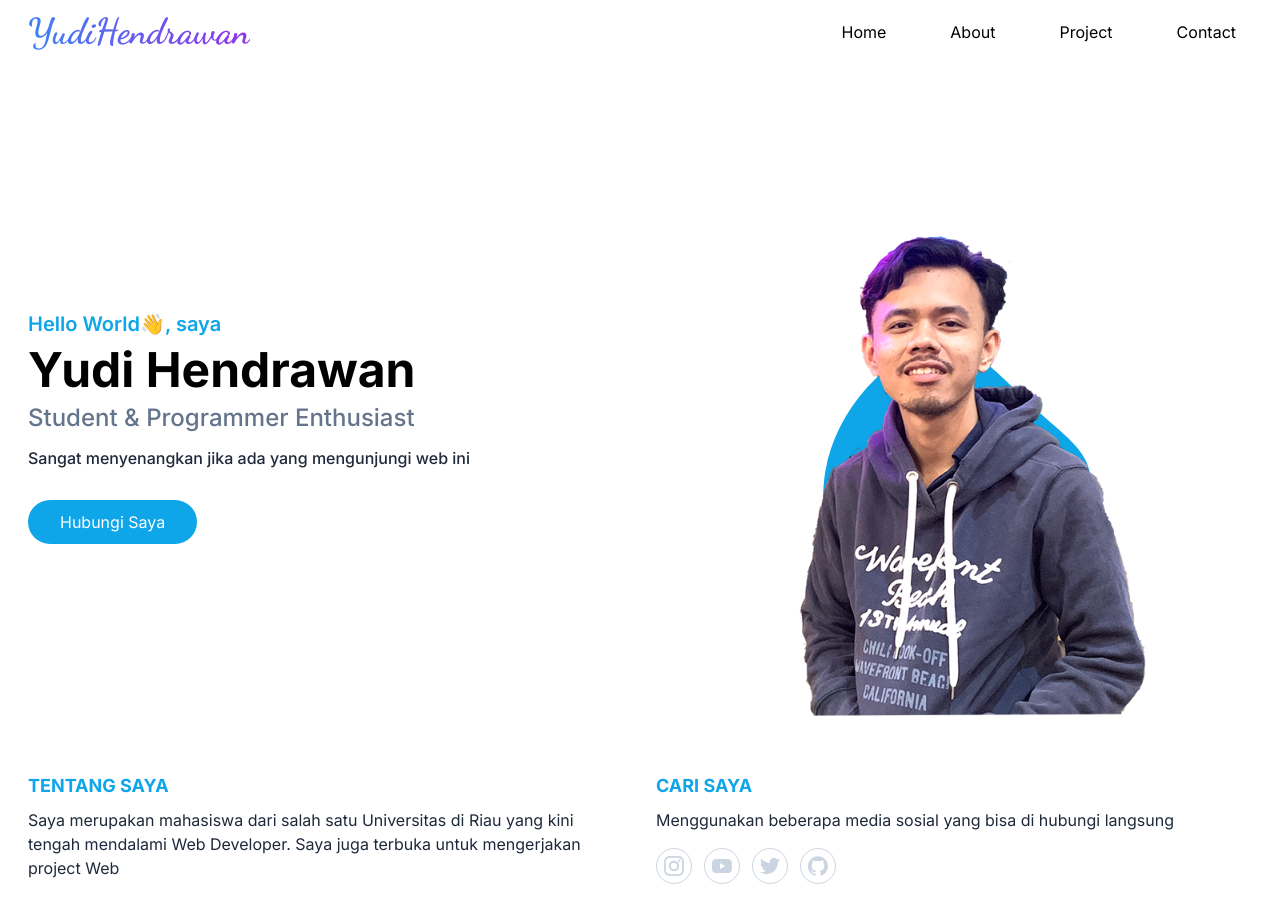
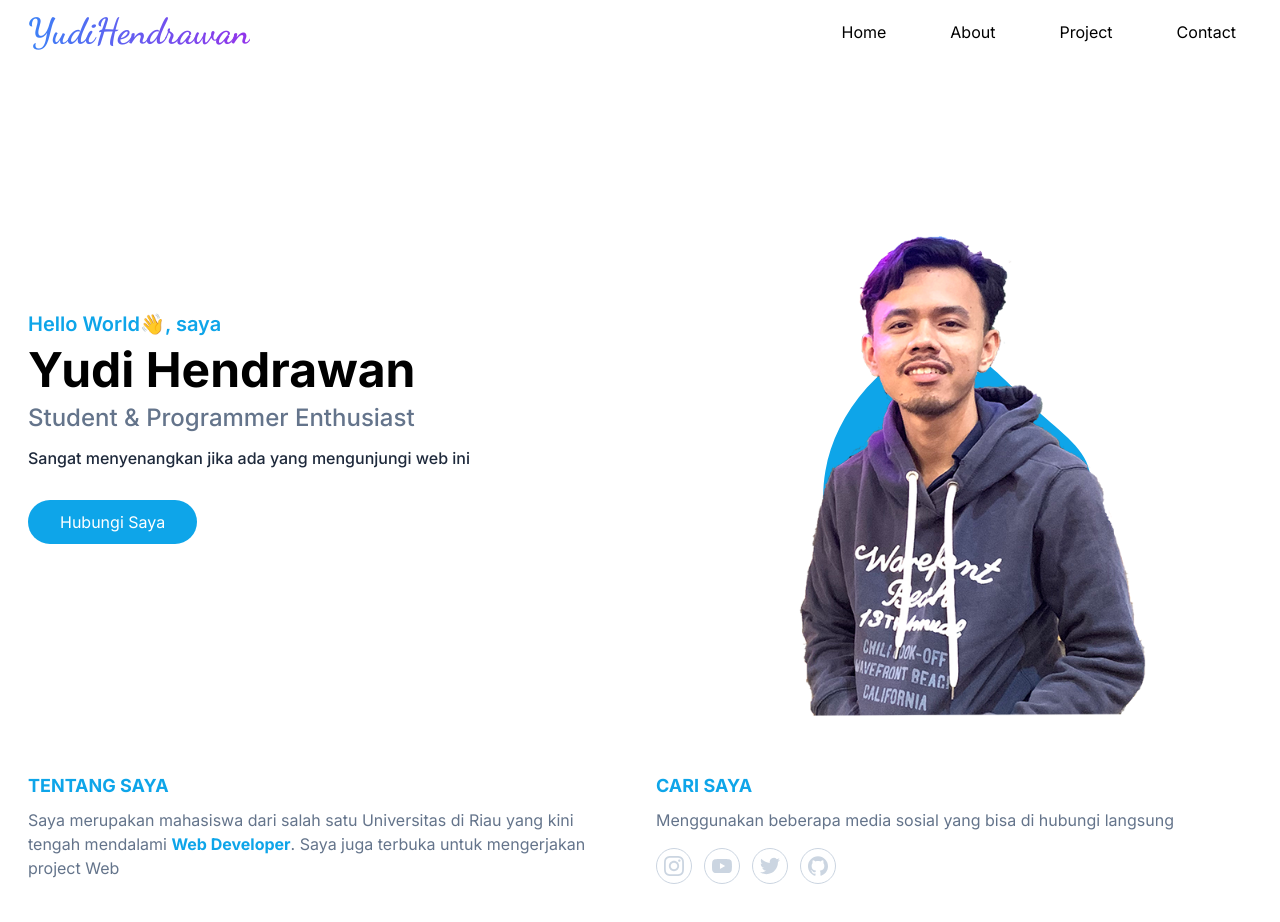
Before and after one commit to yudihendrawan/portfolio, a website: page public/index.html in a window 1280 px wide. Shown: the top 922 px of the page. Drawn offline with Linux system fonts and the light colour scheme.

Commit message:
menambah section about dan merubah teks

```diff
--- a/public/index.html
+++ b/public/index.html
@@ -114,11 +114,11 @@
         <div class="flex flex-wrap">
           <div class="w-full px-4 mt-14 lg:w-1/2 lg:mt-14">
             <h4 class="font-bold uppercase text-primary text-lg">Tentang Saya</h4>
-            <p class="text-base mt-2 text-slate-800">Saya merupakan mahasiswa dari salah satu Universitas di Riau yang kini tengah mendalami <span> Web Developer</span>. Saya juga terbuka untuk mengerjakan project Web</p>
+            <p class="text-base mt-2 text-slate-500">Saya merupakan mahasiswa dari salah satu Universitas di Riau yang kini tengah mendalami <span class="text-primary font-bold"> Web Developer</span>. Saya juga terbuka untuk mengerjakan project Web</p>
           </div>
           <div class="w-full px-4 mt-4 lg:w-1/2 lg:mt-14">
             <h4 class="font-bold uppercase text-primary text-lg">cari saya</h4>
-            <p class="text-base mt-2 text-slate-800">Menggunakan beberapa media sosial yang bisa di hubungi langsung</p>
+            <p class="text-base mt-2 text-slate-500">Menggunakan beberapa media sosial yang bisa di hubungi langsung</p>
             <div class="flex items-center mt-4">
               <!-- instagram -->
               <a href="https://instagram.com/yudihendrawan_" target="_blank" class="w-9 h-9 mr-3 rounded-full flex justify-center items-center border border-slate-300 hover:border-primary hover:bg-primary hover:text-white text-slate-300">
```
